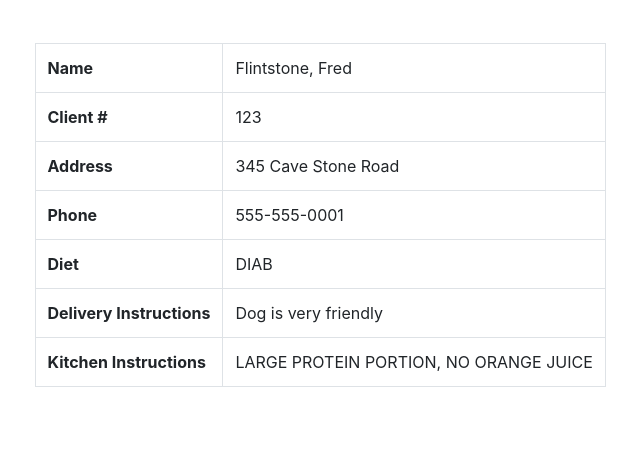
After one commit to Veranith/CS50, a Flask app: template FinalProject/templates/clients.html in a window 1280 px wide. The commit adds this page. Shown: the part 981-1432 px from the top of the page, without its empty margins (243-883 px from the left). Run offline with Flask 2, Linux system fonts and the light colour scheme; the template is opened without the code that fills it, so the values that code supplies are empty; parts of the project's set-up code (start-up, migrations or seed data) failed here and were passed over; some libraries are stand-ins or nearby versions.

Commit message:
updated/created Layouts

```diff
--- a/FinalProject/static/styles.css
+++ b/FinalProject/static/styles.css
@@ -43,3 +43,15 @@
     font-size: xx-large;
     border: none;
 }
+
+.myHeader .logoutButton {
+    position: absolute;
+    left: 90%;
+    top: 50%;
+    transform: translate(0, -50%);
+    background-color: rgb(38, 41, 96);
+    width: 10%;
+    height: 100%;
+    font-size: xx-large;
+    border: none;
+}
--- a/FinalProject/templates/apology.html
+++ b/FinalProject/templates/apology.html
@@ -5,7 +5,7 @@
 {% endblock %}
 
 {% block main %}
-    <!-- <img alt="{{ top }}" class="border" src="http://memegen.link/custom/{{ top | urlencode }}/{{ bottom | urlencode }}.jpg?alt=https://i.imgur.com/CsCgN7Ll.png" title="{{ top }}"> -->
-    <h1>{{ top }}</h1>
-    <h2>{{ bottom }}</h2>
+    <!-- <img alt="{{ top }}" class="img-fluid" style="max-width: 60%" src="http://memegen.link/custom/{{ top | urlencode }}/{{ bottom | urlencode }}.jpg?alt=https://i.imgur.com/CsCgN7Ll.png" title="{{ top }}" /> -->
+    <h1 class="text-center">{{ top }}</h1>
+    <h2 class="text-center">{{ bottom }}</h2>
 {% endblock %}
--- /dev/null
+++ b/FinalProject/templates/clients.html
@@ -0,0 +1,42 @@
+{% extends "layout.html" %}
+
+{% block title %}
+    Client Info
+{% endblock %}
+
+{% block main %}
+    <div class="mx-5 my-3">
+        <table class="table table-bordered">
+            <tbody>
+                <tr>
+                    <th>Name</th>
+                    <td>Flintstone, Fred</td>
+                </tr>
+                <tr>
+                    <th>Client #</th>
+                    <td>123</td>
+                </tr>
+                <tr>
+                    <th>Address</th>
+                    <td>345 Cave Stone Road</td>
+                </tr>
+                <tr>
+                    <th>Phone</th>
+                    <td>555-555-0001</td>
+                </tr>
+                <tr>
+                    <th>Diet</th>
+                    <td>DIAB</td>
+                </tr>
+                <tr>
+                    <th>Delivery Instructions</th>
+                    <td>Dog is very friendly</td>
+                </tr>
+                <tr>
+                    <th>Kitchen Instructions</th>
+                    <td>LARGE PROTEIN PORTION, NO ORANGE JUICE</td>
+                </tr>
+            </tbody>
+        </table>
+    </div>
+{% endblock %}
--- a/FinalProject/templates/layout.html
+++ b/FinalProject/templates/layout.html
@@ -1,56 +1,41 @@
 <!DOCTYPE html>
 
 <html lang="en">
-
 <head>
-
-        <!-- Required meta tags -->
-        <meta charset="utf-8">
-        <meta name="viewport" content="width=device-width, initial-scale=1, shrink-to-fit=no">
-
-        <!-- documentation at http://getbootstrap.com/docs/4.1/, alternative themes at https://bootswatch.com/ -->
-        <link href="https://maxcdn.bootstrapcdn.com/bootstrap/4.1.3/css/bootstrap.min.css" rel="stylesheet">
-
-        <!-- https://favicon.io/emoji-favicons/money-mouth-face/ -->
-        <link href="/static/favicon.ico" rel="icon">
-
-        <link href="/static/styles.css" rel="stylesheet">
-
-        <script src="https://code.jquery.com/jquery-3.3.1.min.js"></script>
-        <script src="https://cdnjs.cloudflare.com/ajax/libs/popper.js/1.14.3/umd/popper.min.js"></script>
-        <script src="https://maxcdn.bootstrapcdn.com/bootstrap/4.1.3/js/bootstrap.min.js"></script>
-
-        <title>C$50 Finance: {% block title %}{% endblock %}</title>
-
+    <link href="https://stackpath.bootstrapcdn.com/bootstrap/4.5.0/css/bootstrap.min.css" rel="stylesheet">
+    <link href="{{url_for('static', filename='styles.css')}}" rel="stylesheet">
+    <title>{% block title %}{% endblock %}</title>
 </head>
 
+{% if navOpen %}
     <body>
+{% else %}
+    <body onload="closeNav()">
+{% endif %}
+    <!-- Header -->
+    <!-- https://www.w3schools.com/howto/howto_css_button_on_image.asp -->
+    <header class="myHeader">
+        <div><img src="https://www.mealsonwheelsofcheyenne.com/wp-content/uploads/2016/06/headerD2.jpg" class="img-fluid" alt="Meals on Wheels"></div>
+        <button id="menuButton" type="button" class="btn btn-primary menuButton shadow-none" onclick="toggleNav()">&#9776;</button>
+        {% if session.user %}
+            <a class="btn btn-primary logoutButton shadow-none" href="{{url_for('logout')}}">Logout</a>
+        {% endif %}
+    </header>
 
-        <nav class="navbar navbar-expand-md navbar-light bg-light border">
-            <a class="navbar-brand" href="/"><span class="blue">C</span><span class="red">$</span><span class="yellow">5</span><span class="green">0</span> <span class="red">Finance</span></a>
-            <button aria-controls="navbar" aria-expanded="false" aria-label="Toggle navigation" class="navbar-toggler" data-target="#navbar" data-toggle="collapse" type="button">
-                <span class="navbar-toggler-icon"></span>
-            </button>
-            <div class="collapse navbar-collapse" id="navbar">
-                {% if session.user_id %}
-                    <ul class="navbar-nav mr-auto mt-2">
-                        <li class="nav-item"><a class="nav-link" href="/quote">Quote</a></li>
-                        <li class="nav-item"><a class="nav-link" href="/buy">Buy</a></li>
-                        <li class="nav-item"><a class="nav-link" href="/sell">Sell</a></li>
-                        <li class="nav-item"><a class="nav-link" href="/history">History</a></li>
-                    </ul>
-                    <ul class="navbar-nav ml-auto mt-2">
-                        <li class="nav-item"><a class="nav-link" href="/logout">Log Out</a></li>
-                    </ul>
-                {% else %}
-                    <ul class="navbar-nav ml-auto mt-2">
-                        <li class="nav-item"><a class="nav-link" href="/register">Register</a></li>
-                        <li class="nav-item"><a class="nav-link" href="/login">Log In</a></li>
-                    </ul>
+    <main class="row">
+        <!-- Left side menu -->
+        <!-- https://www.w3schools.com/howto/howto_js_sidenav.asp -->
+        {% if session.user %}
+            <div id="sideMenu" class="sidenav">
+                <a href="{{url_for('index')}}">Main</a>
+                <a href="{{url_for('clients')}}">Clients</a>
+                <a href="{{url_for('kitchen')}}">Kitchen</a>
+                <a href="{{url_for('routes')}}">Routes</a>
+                <a href="{{url_for('tools')}}">Tools</a>
+            </div>
         {% endif %}
-            </div>
-        </nav>
-
+        <!-- Right side main -->
+        <div id="rightMain">
             {% if get_flashed_messages() %}
             <header>
                 <div class="alert alert-primary border text-center" role="alert">
@@ -58,15 +43,14 @@
                 </div>
             </header>
             {% endif %}
-
+            <!-- Main area -->
             <main class="container p-5">
                 {% block main %}{% endblock %}
             </main>
+        </div>
+    </main>
 
-        <footer class="small text-center text-muted">
-            Data provided for free by <a href="https://iextrading.com/developer">IEX</a>. View <a href="https://iextrading.com/api-exhibit-a/">IEX’s Terms of Use</a>.
-        </footer>
+<script src="{{url_for('static', filename='scripts.js')}}"></script>
 
 </body>
-
 </html>
```
Also changed, not shown: FinalProject/helpers.py (+2 -29 lines), FinalProject/templates/home.html (added, +32 -0 lines), FinalProject/templates/login.html (+2 -9 lines). Lines whose indentation alone changed are shown as unchanged.
